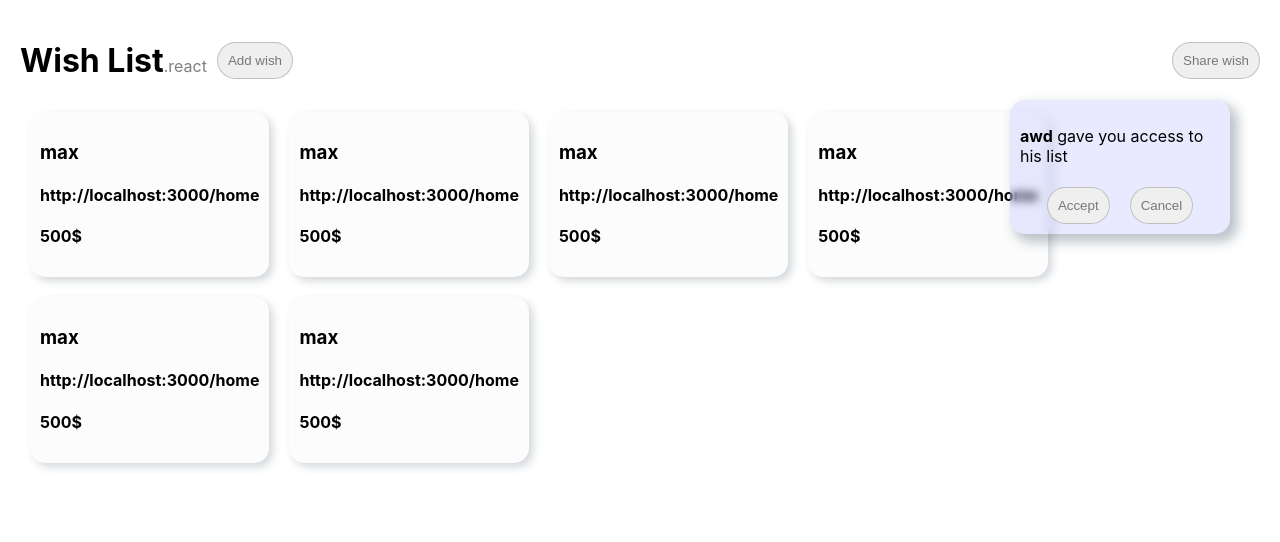
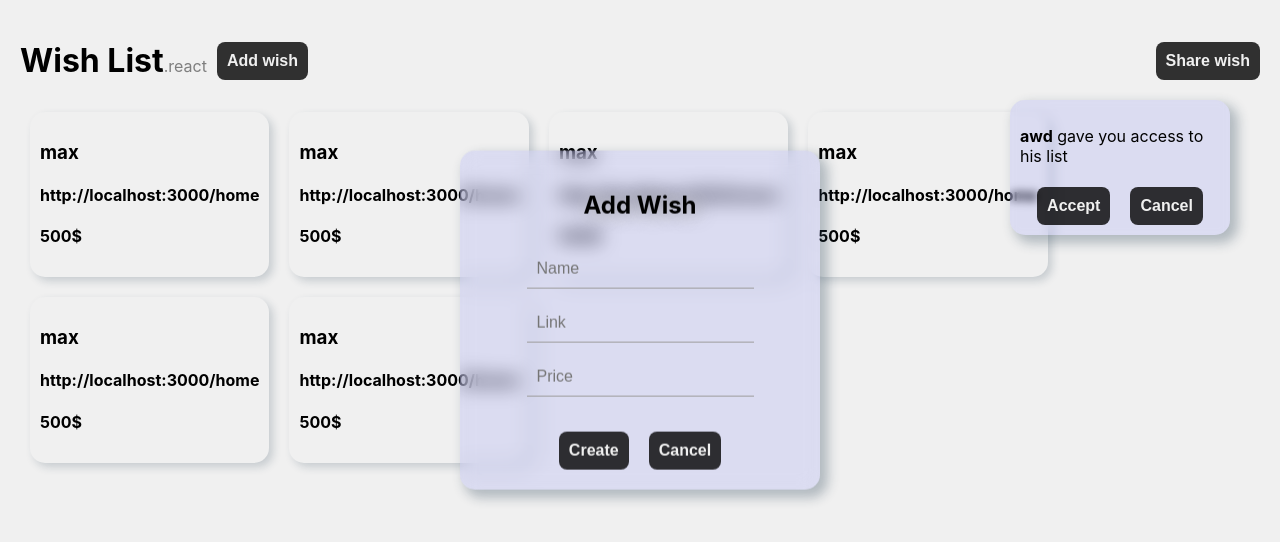
Before and after one commit to Shithappe/wish-list, a React (Create React App) app: page /home in a window 1280 px wide. Shown: the top 542 px of the page. Built offline with nearby package versions, Linux system fonts and the light colour scheme.

Commit message:
add AddItemForm element

```diff
--- a/src/App.css
+++ b/src/App.css
@@ -1,3 +1,11 @@
+body{
+  background: rgb(240, 240, 240);
+}
+
+*{
+  transition: all 0.1s ease-out;
+}
+
 .main{
   margin: 20px;
   transition: all 0.1s ease-out;
@@ -33,8 +41,50 @@
   backdrop-filter: blur(5px);
 }
 
-.notification div *{
+.formButtons *{
   margin: 0 10px;
+}
+
+.addItemForm{
+  z-index: 2;
+    position: absolute;
+    display: block;
+    top:40%;
+    left:50%;
+    transform: translate(-50%, -50%);
+}
+
+.addItemForm form{
+  /* position: absolute; */
+  display: flex;
+  flex-direction: column;
+  align-items: center;
+  gap: 5px;
+  width: 40vh;
+
+  text-shadow: 4px 2px 20px rgba(150, 150, 150, 1);
+  padding: 20px;
+  z-index: 1;
+  background: rgb(40, 50, 255, 0.1);
+  backdrop-filter: blur(10px);
+  border-radius: 15px;
+  box-shadow: 6px 6px 12px 2px rgba(34, 60, 80, 0.3);
+}
+
+.addItemForm input[type='text']{
+  margin: 5px;
+  padding: 10px;
+  border: none;
+  background: none;
+  border-bottom: 1px solid rgb(156, 156, 156);
+  outline: none;
+  font-size: medium;
+}
+
+.addItemForm input[type='text']:focus{
+  border-bottom: 1px solid black;
+  /* height: 5vh; */
+  color: black;
 }
 
 .listItem{
@@ -43,7 +93,12 @@
   padding: 10px;
   border-radius: 15px;
   box-shadow: 4px 4px 8px 0px rgba(34, 60, 80, 0.2);
-  background: rgb(252, 252, 252);
+  background: rgb(240, 240, 240);
+}
+
+.listItem:hover{
+  background: rgb(240, 240, 240);
+  box-shadow: 6px 6px 12px 2px rgba(34, 60, 80, 0.3);
 }
 
 .doneButton{
@@ -61,11 +116,20 @@
   height: 30px;
 }
 
-button{
-  border: 1px solid rgba(0, 0, 0, 0.2);
+button, input[type='button'], input[type='submit']{
+  font-weight: bold;
+  font-size: medium;
+  border: none;
   padding: 10px;
-  border-radius: 25px;
-  color: rgba(0, 0, 0, 0.5);
+  border-radius: 8px;
+  color: rgb(240, 240, 240);
+  background: rgba(0, 0, 0, 0.8);
+  outline: none;
+}
+
+button:hover, input[type='button']:hover, input[type='submit']:hover{
+  box-shadow: 4px 4px 8px 0px rgba(34, 60, 80, 0.2);
+  color: rgb(250, 250, 250);
 }
 
 .doneButton:after{
--- /dev/null
+++ b/src/components/AddItemForm.js
@@ -0,0 +1,19 @@
+export default function AddItemForm() {
+    return (
+        <div className="addItemForm">
+            <form>
+                <h2>Add Wish</h2>
+                <input type='text' placeholder="Name"/>
+                <input type='text' placeholder="Link"/>
+                <input type='text' placeholder="Price"/>
+                <br/>
+
+
+                <div className="formButtons">
+                    <input type='submit' value='Create'/>
+                    <input type='button' value='Cancel'/>
+                </div>
+            </form>
+        </div>
+    )
+}
--- a/src/components/Home.js
+++ b/src/components/Home.js
@@ -1,5 +1,6 @@
 import Wish from './Wish.js'
 import Notification from './Notification.js'
+import AddItemForm from './AddItemForm.js'
 
 export default function Home() {
     let data = {
@@ -17,6 +18,7 @@ export default function Home() {
                 <button>Share wish</button>
             </div>
             <Notification name='awd'/>
+            <AddItemForm/>
 
             <Wish data={data} />
             <Wish data={data} />
--- a/src/components/Notification.js
+++ b/src/components/Notification.js
@@ -4,7 +4,7 @@ export default function Notification(props) {
 
 
             <p><b>{props.name}</b> gave you access to his list</p>
-            <div>
+            <div className="formButtons">
                 <button>Accept</button>
                 <button>Cancel</button>
             </div>
```
